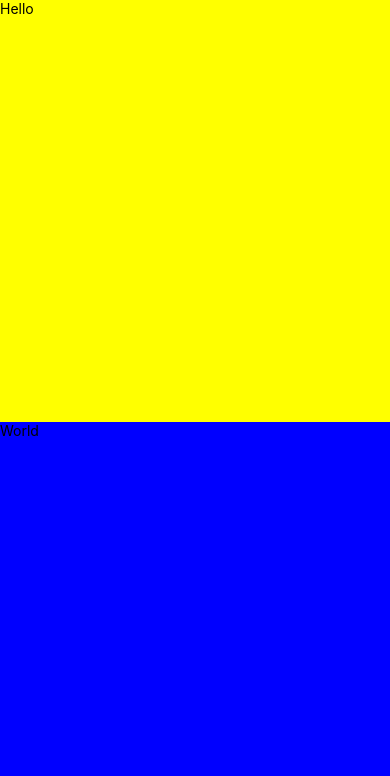
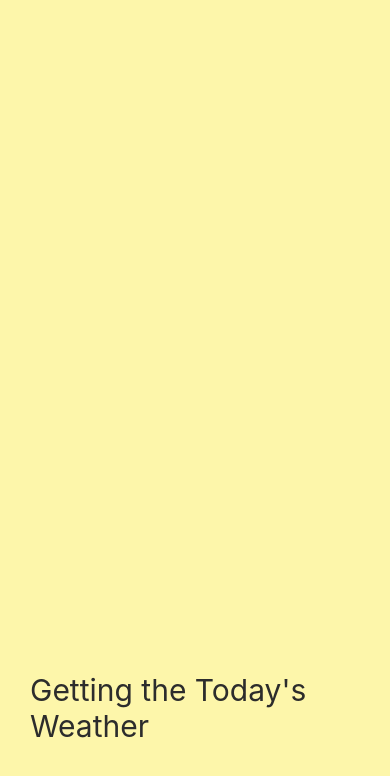
Before and after one commit to junghong91/reactnative_weather, a React Native app: screen / in a window 390 px wide. Shown: the top 776 px of the page. Built offline with nearby package versions, Linux system fonts and the light colour scheme.

Commit message:
Loading Screen with Loading.js

```diff
--- a/App.js
+++ b/App.js
@@ -1,29 +1,6 @@
 import React from "react";
-import { StyleSheet, Text, View } from "react-native";
+import Loading from "./Loading";
 
 export default function App() {
-  return (
-    <View style={styles.container}>
-      <View style={styles.yellowView}>
-        <Text>Hello</Text>
-      </View>
-      <View style={styles.blueView}>
-        <Text>World</Text>
-      </View>
-    </View>
-  );
+  return <Loading />;
 }
-
-const styles = StyleSheet.create({
-  container: {
-    flex: 1
-  },
-  yellowView: {
-    flex: 1,
-    backgroundColor: "yellow"
-  },
-  blueView: {
-    flex: 1,
-    backgroundColor: "blue"
-  }
-});
--- /dev/null
+++ b/Loading.js
@@ -0,0 +1,24 @@
+import React from "react";
+import { StyleSheet, Text, View } from "react-native";
+
+export default function Loading() {
+  return (
+    <View style={styles.container}>
+      <Text style={styles.text}>Getting the Today's Weather</Text>
+    </View>
+  );
+}
+
+const styles = StyleSheet.create({
+  container: {
+    flex: 1,
+    justifyContent: "flex-end",
+    paddingHorizontal: 30,
+    paddingVertical: 100,
+    backgroundColor: "#FDF6AA"
+  },
+  text: {
+    color: "#2c2c2c",
+    fontSize: 30
+  }
+});
```
